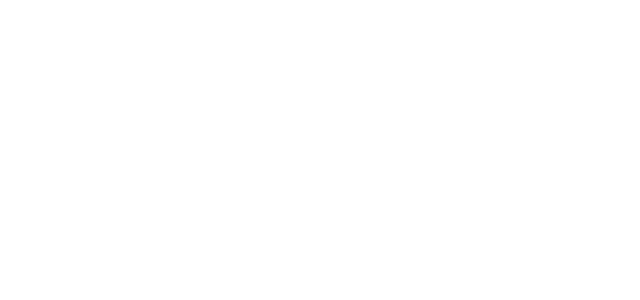
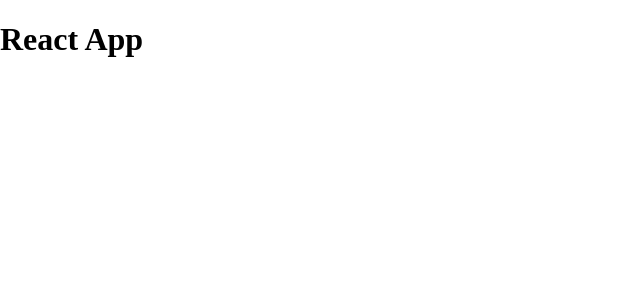
Before and after one commit to bachlex03/Jewelry-store-UI-React, a React (Create React App) app: page / in a window 1280 px wide. Shown: the top 300 px of the page, without its empty margins (0-640 px from the left). Built offline with nearby package versions, Linux system fonts and the light colour scheme.

Commit message:
npm i sass, normalize.css

```diff
--- a/package.json
+++ b/package.json
@@ -6,6 +6,7 @@
     "@testing-library/jest-dom": "^5.17.0",
     "@testing-library/react": "^13.4.0",
     "@testing-library/user-event": "^13.5.0",
+    "normalize.css": "^8.0.1",
     "react": "^18.2.0",
     "react-dom": "^18.2.0",
     "react-scripts": "5.0.1",
@@ -14,7 +15,8 @@
   "devDependencies": {
     "babel-plugin-module-resolver": "^5.0.0",
     "customize-cra": "^1.0.0",
-    "react-app-rewired": "^2.2.1"
+    "react-app-rewired": "^2.2.1",
+    "sass": "^1.69.5"
   },
   "scripts": {
     "start": "react-app-rewired start",
--- a/src/App.js
+++ b/src/App.js
@@ -1,5 +1,9 @@
 function App() {
-  return <div className="App"></div>;
+  return (
+    <div className="App">
+      <h1>React App</h1>
+    </div>
+  );
 }
 
 export default App;
--- /dev/null
+++ b/src/components/GlobalStyles/GlobalStyles.module.scss
@@ -0,0 +1,13 @@
+@import "normalize.css";
+
+:root {
+  --primary: red;
+}
+
+html {
+  font-size: 62.5%;
+}
+
+body {
+  font-size: 1.6rem;
+}
--- /dev/null
+++ b/src/components/GlobalStyles/index.js
@@ -0,0 +1,7 @@
+import "./GlobalStyles.module.scss";
+
+function GlobalStyles({ children }) {
+  return children;
+}
+
+export default GlobalStyles;
--- a/src/index.css
+++ /dev/null
@@ -1,13 +0,0 @@
-body {
-  margin: 0;
-  font-family: -apple-system, BlinkMacSystemFont, 'Segoe UI', 'Roboto', 'Oxygen',
-    'Ubuntu', 'Cantarell', 'Fira Sans', 'Droid Sans', 'Helvetica Neue',
-    sans-serif;
-  -webkit-font-smoothing: antialiased;
-  -moz-osx-font-smoothing: grayscale;
-}
-
-code {
-  font-family: source-code-pro, Menlo, Monaco, Consolas, 'Courier New',
-    monospace;
-}
--- a/src/index.js
+++ b/src/index.js
@@ -1,14 +1,17 @@
 import React from "react";
 import ReactDOM from "react-dom/client";
-import "./index.css";
-import App from "~/App";
+import App from "./App";
 import reportWebVitals from "./reportWebVitals";
+
+import GlobalStyles from "~/components/GlobalStyles";
 
 const root = ReactDOM.createRoot(document.getElementById("root"));
 
 root.render(
   <React.StrictMode>
-    <App />
+    <GlobalStyles>
+      <App />
+    </GlobalStyles>
   </React.StrictMode>
 );
 
```
Also changed, not shown: src/App.css (deleted, +0 -38 lines), 1 other file (tests, documents, lock files or other folders).
